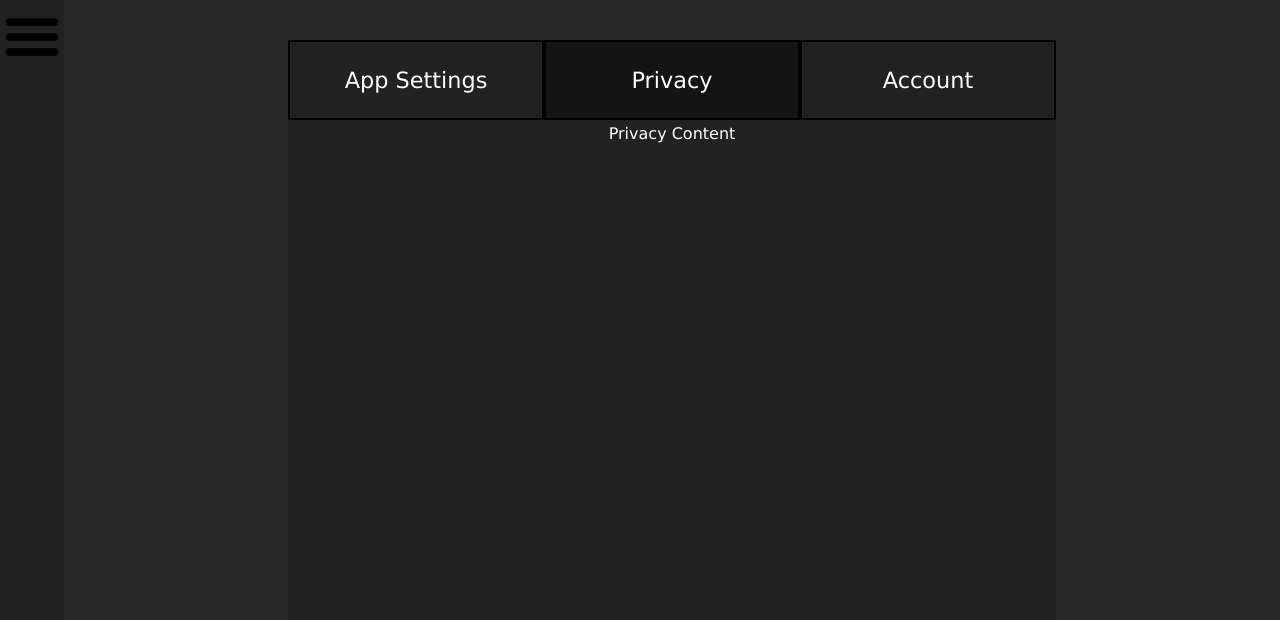
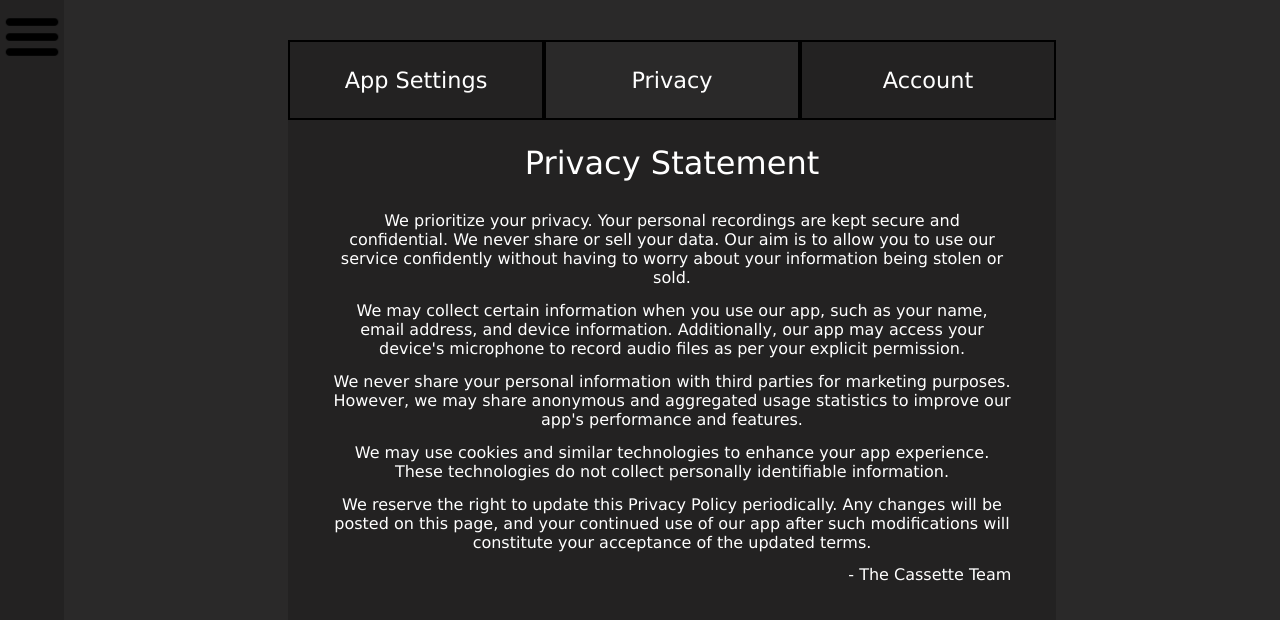
Before and after one commit to LanceCampos5302/CassetteWebsite, a React (Create React App) app: page / in a window 1280 px wide. Both pictures are taken after a click on the element "Privacy". Shown: the top 620 px of the page. Built offline with nearby package versions, Linux system fonts and the light colour scheme.

Commit message:
Settings Updated

```diff
--- a/src/components/SettingPage/SettingPage.css
+++ b/src/components/SettingPage/SettingPage.css
@@ -30,7 +30,7 @@
 
 .SettingPageSelectionBuffer{
     width: 60vw;
-    height: 12%;
+    height: 15%;
     min-height: 10%;
     max-height: 500px;
 }
@@ -48,8 +48,7 @@
 }
 
 .SettingPageSelectedButton{
-    background-color: var(--secondary-color);
-    background-color: hsla(0, 0%, 0%, 0.4);
+    background-color: var(--primary-color);
 }
 
 .SettingPageUnSelectedButton{
@@ -57,7 +56,7 @@
 }
 
 .SettingPageUnSelectedButton:hover{
-    background-color: hsla(0, 0%, 0%, 0.4);
+    background-color: var(--primary-color);
     transition: background-color 0.5s ease-in-out;
 }
 
@@ -66,13 +65,36 @@
     color: white;
 }
 
+/* ------- App Settings Content ------- */
 
 
 
 
 
+/* ------- Privacy Content ------- */
 
+.SettingsPrivacyTitle{
+    font-size: 2rem;
+    padding-bottom: 3%;
+}
 
+.SettingsPrivacyStatement{
+    padding-left: 4%;
+    padding-right: 4%;
+}
+
+.SettingsPrivacyStatement p {
+    padding: 1%;
+    font-size: 1rem;
+}
+
+.SettingsPrivacySignOff{
+    padding-right: 5%;
+    padding-top: 4%;
+    float: right;
+}
+
+/* ------- Profile Content ------- */
 
 .SettingsProfilePicture{
     width: 100%;
--- a/src/components/SettingPage/SettingPage.js
+++ b/src/components/SettingPage/SettingPage.js
@@ -37,14 +37,37 @@ const SettingPage = () => {
                 <div className='SettingPageContent'>
                     {activeButton === 'app' && (
                         <>
-                            <div>App Settings Content</div>
-                            {/* Add more content related to App Settings */}
+                            <div>App Settings Coming Soon</div>
                         </>
                     )}
                     {activeButton === 'privacy' && (
                         <>
-                            <div>Privacy Content</div>
-                            {/* Add more content related to Privacy */}
+                            <div className='SettingsPrivacyTitle'>Privacy Statement</div>
+                            <div className='SettingsPrivacyStatement'>
+                                <p>
+                                    We prioritize your privacy. Your personal recordings are kept secure and confidential. We never share or
+                                    sell your data. Our aim is to allow you to use our service confidently without having to worry about your
+                                    information being stolen or sold.
+                                </p>
+                                <p>
+                                    We may collect certain information when you use our app, such as your name, email address, and device
+                                    information. Additionally, our app may access your device's microphone to record audio files as per your
+                                    explicit permission.
+                                </p>
+                                <p>
+                                    We never share your personal information with third parties for marketing purposes. However, we may share
+                                    anonymous and aggregated usage statistics to improve our app's performance and features.
+                                </p>
+                                <p>
+                                    We may use cookies and similar technologies to enhance your app experience. These technologies do not collect
+                                    personally identifiable information.
+                                </p>
+                                <p>
+                                    We reserve the right to update this Privacy Policy periodically. Any changes will be posted on this page, and
+                                    your continued use of our app after such modifications will constitute your acceptance of the updated terms.
+                                </p>
+                                <p className='SettingsPrivacySignOff'> - The Cassette Team</p>
+                            </div>
                         </>
                     )}
                     {activeButton === 'account' && (
```
